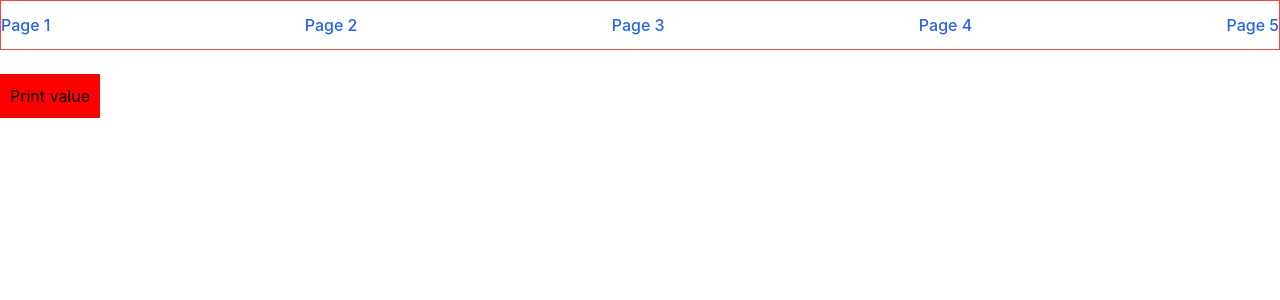
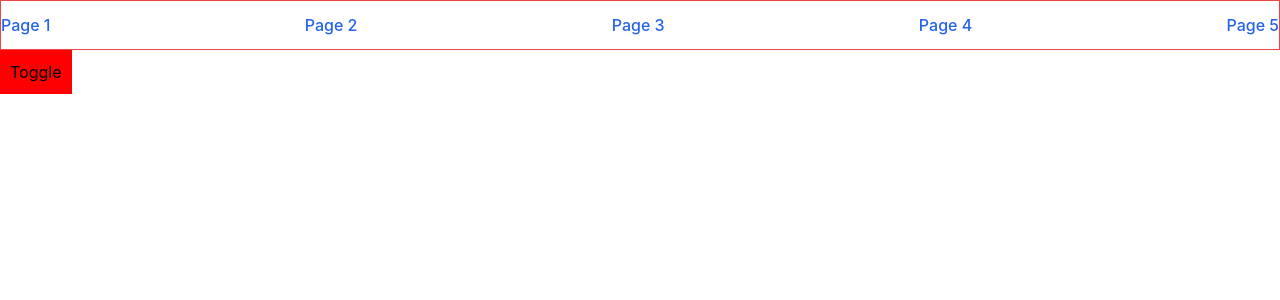
Before and after one commit to StaeyKay/Tailwind-React, a React (Create React App) app: page /page4 in a window 1280 px wide. Shown: the top 300 px of the page. Built offline with nearby package versions, Linux system fonts and the light colour scheme.

Commit message:
hideShowToggle

```diff
--- a/src/pages/Page4.js
+++ b/src/pages/Page4.js
@@ -3,31 +3,26 @@ import { useState } from "react";
 
 function Page4() {
 
-    // initalize a state to receive input from the user
-    const [data, setData]=useState(null)
-    const [print, setPrint]=useState(false)
-
-    // define a function getData to update the current state of data
-    function getData(e) {
-        setPrint(false)
-        setData(e.target.value)
-    }
+    // define a state to show/hide the text
+    const [show, setShow]=useState(false)
 
     return (
 
         <div>
 
-            {/* ternary operator to define the conditions of print */}
+            {/* state the conditions for hiding/showing the text */}
             {
-                print?
-                <h1>{data}</h1>
-                :null
-             }
-            <input type="text" onChange={getData}/><br/>
-            <button style={{backgroundColor: "red", padding: "10px"}} onClick={()=>setPrint(true)}>Print value</button>
+            show?<h1>Hello World!</h1>:null
+            }
+            {/* <button style={{backgroundColor: "green", padding: "10px"}} onClick={()=>setShow(true)}>Show</button>
+            <button style={{backgroundColor: "red", padding: "10px"}} onClick={()=>setShow(false)}>Hide</button> */}
+            <button style={{backgroundColor: "red", padding: "10px"}} onClick={()=>setShow(!show)}>Toggle</button>
+
         </div>
 
     );
-}
+
+    }
+
 
 export default Page4;
```
